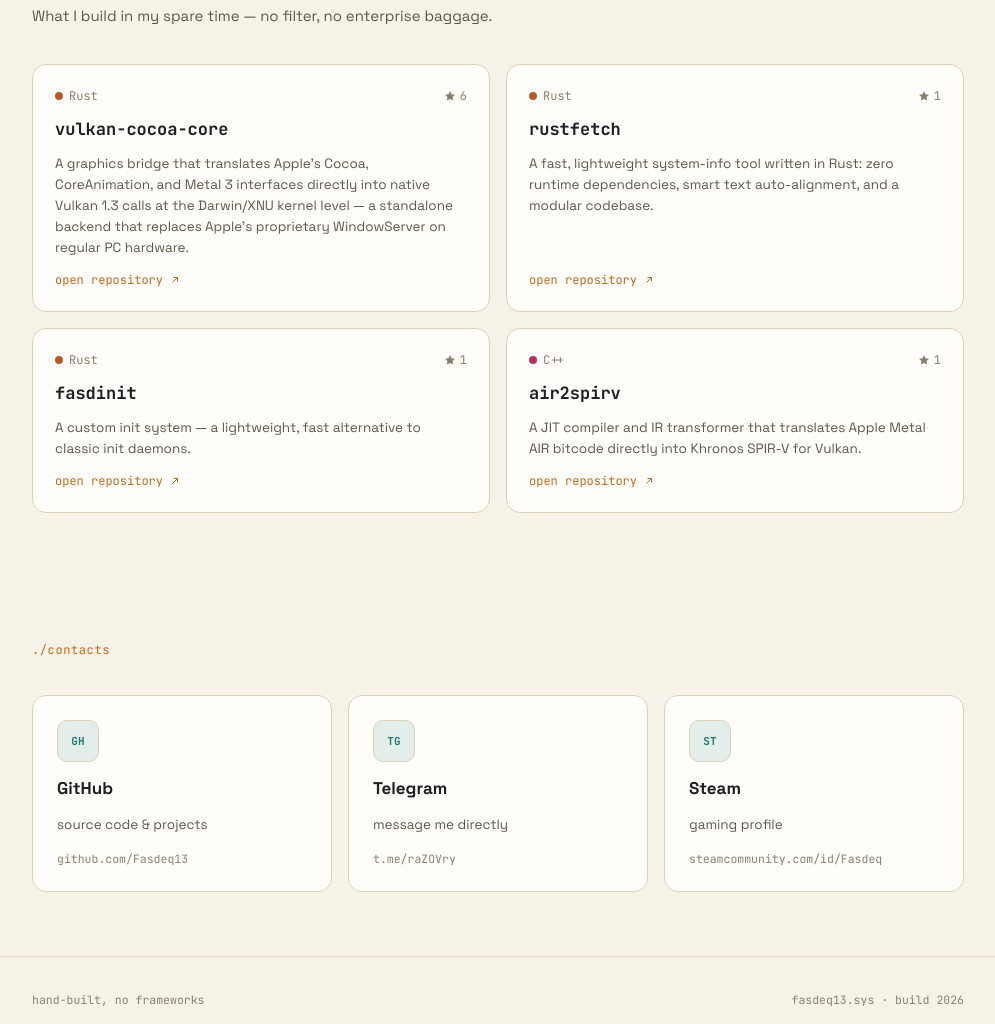
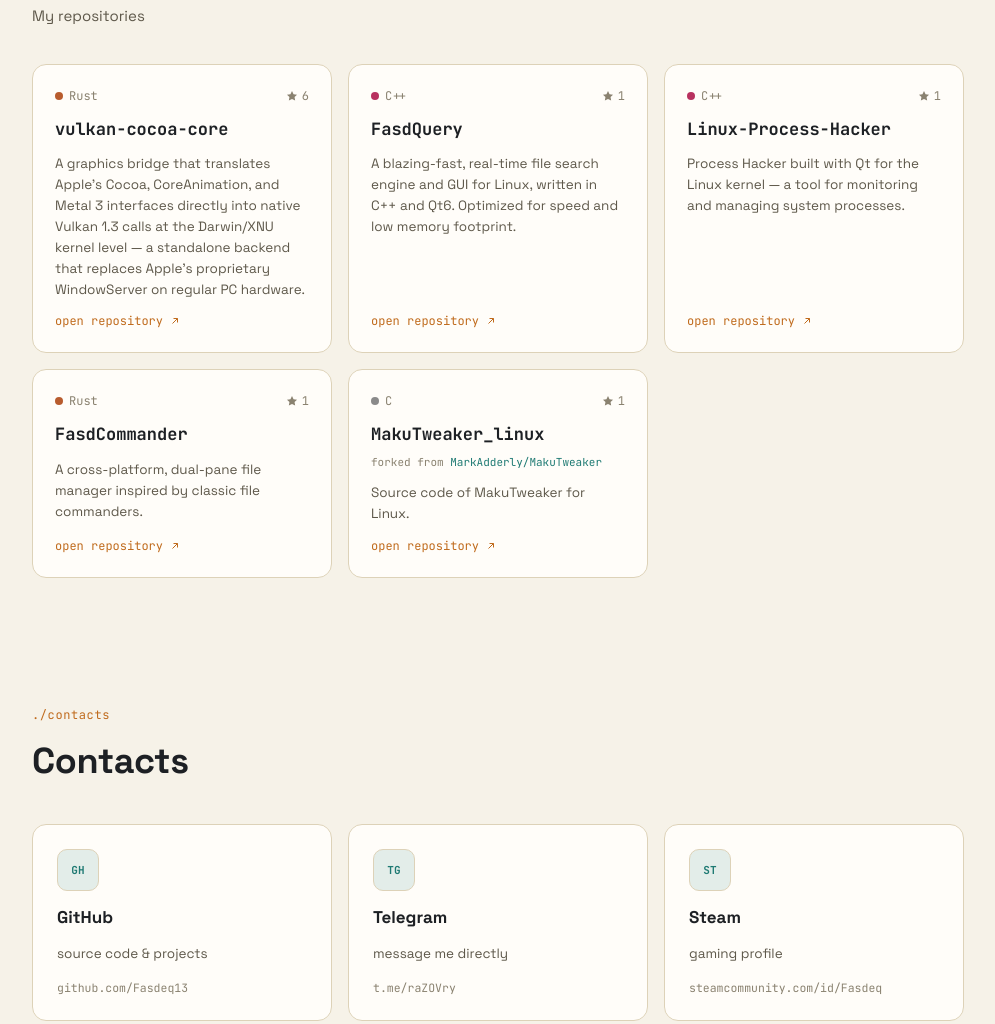
Before and after one commit to Fasdeq13/Fasdeq13.github.io, a plain HTML site: page index.html in a window 1280 px wide. Shown: the part 810-1834 px from the top of the page, without its empty margins (142-1137 px from the left). Drawn offline with Linux system fonts and the light colour scheme.

Commit message:
Revise project cards and add clickable functionality
Updated project cards to reflect new projects and languages, added clickable functionality to cards.

```diff
--- a/index.html
+++ b/index.html
@@ -152,19 +152,26 @@
   .sec-title{font-family:var(--font-disp); font-size:clamp(26px,4vw,36px); font-weight:700; margin:0 0 8px; letter-spacing:-.01em;}
   .sec-sub{color:var(--text-dim); margin:0 0 36px; max-width:560px; font-size:15px;}
 
-  .grid-proj{display:grid; grid-template-columns:1fr 1fr; gap:16px;}
+  .grid-proj{display:grid; grid-template-columns:repeat(3,1fr); gap:16px;}
+  @media (max-width:900px) and (min-width:761px){
+    .grid-proj{grid-template-columns:1fr 1fr;}
+  }
   .card{
     background:var(--panel); border:1px solid var(--border); border-radius:var(--r);
     padding:22px; display:flex; flex-direction:column; gap:12px;
     transition:transform .25s ease, border-color .25s ease, box-shadow .25s ease;
   }
   .card:hover{transform:translateY(-3px); border-color:var(--accent); box-shadow:var(--shadow);}
+  .card-clickable{cursor:pointer;}
   .card-top{display:flex; align-items:center; justify-content:space-between; font-family:var(--font-mono); font-size:12px; color:var(--text-faint);}
   .lang-tag{display:flex; align-items:center; gap:6px;}
   .lang-tag .ld{width:8px; height:8px; border-radius:50%;}
   .stars{display:flex; align-items:center; gap:4px;}
   .stars svg{width:12px; height:12px; fill:var(--text-faint);}
   .card h3{margin:0; font-family:var(--font-mono); font-size:17px; font-weight:700; color:var(--text);}
+  .card .fork-of{font-family:var(--font-mono); font-size:11px; color:var(--text-faint); margin:-6px 0 0;}
+  .card .fork-of a{color:var(--accent-2); text-decoration:underline; text-decoration-color:transparent; transition:text-decoration-color .2s ease;}
+  .card .fork-of a:hover{text-decoration-color:var(--accent-2);}
   .card p{margin:0; color:var(--text-dim); font-size:13.5px; line-height:1.55; flex-grow:1;}
   .card .go{font-family:var(--font-mono); font-size:12px; color:var(--accent); display:flex; align-items:center; gap:6px;}
   .card .go svg{width:12px; height:12px; transition:transform .2s ease;}
@@ -260,35 +267,46 @@
   <span class="go" data-i18n="cardLink"><svg viewBox="0 0 24 24" fill="none" stroke="currentColor" stroke-width="2"><path d="M7 17L17 7M9 7h8v8"/></svg></span>
 </a>
 
-<a class="card" href="https://github.com/Fasdeq13/rustfetch" target="_blank" rel="noopener">
+<a class="card" href="https://github.com/Fasdeq13/FasdQuery" target="_blank" rel="noopener">
+  <div class="card-top">
+    <span class="lang-tag"><span class="ld" style="background:var(--cpp)"></span>C++</span>
+    <span class="stars"><svg viewBox="0 0 24 24"><path d="M12 2l3.1 6.3 7 1-5 4.9 1.2 6.9-6.3-3.3-6.3 3.3 1.2-6.9-5-4.9 7-1z"/></svg> 1</span>
+  </div>
+  <h3>FasdQuery</h3>
+  <p data-i18n="proj2"></p>
+  <span class="go" data-i18n="cardLink"><svg viewBox="0 0 24 24" fill="none" stroke="currentColor" stroke-width="2"><path d="M7 17L17 7M9 7h8v8"/></svg></span>
+</a>
+
+<a class="card" href="https://github.com/Fasdeq13/Linux-Process-Hacker" target="_blank" rel="noopener">
+  <div class="card-top">
+    <span class="lang-tag"><span class="ld" style="background:var(--cpp)"></span>C++</span>
+    <span class="stars"><svg viewBox="0 0 24 24"><path d="M12 2l3.1 6.3 7 1-5 4.9 1.2 6.9-6.3-3.3-6.3 3.3 1.2-6.9-5-4.9 7-1z"/></svg> 1</span>
+  </div>
+  <h3>Linux-Process-Hacker</h3>
+  <p data-i18n="proj3"></p>
+  <span class="go" data-i18n="cardLink"><svg viewBox="0 0 24 24" fill="none" stroke="currentColor" stroke-width="2"><path d="M7 17L17 7M9 7h8v8"/></svg></span>
+</a>
+
+<a class="card" href="https://github.com/FasdCommander/FasdCommander" target="_blank" rel="noopener">
   <div class="card-top">
     <span class="lang-tag"><span class="ld" style="background:var(--rust)"></span>Rust</span>
     <span class="stars"><svg viewBox="0 0 24 24"><path d="M12 2l3.1 6.3 7 1-5 4.9 1.2 6.9-6.3-3.3-6.3 3.3 1.2-6.9-5-4.9 7-1z"/></svg> 1</span>
   </div>
-  <h3>rustfetch</h3>
-  <p data-i18n="proj2"></p>
+  <h3>FasdCommander</h3>
+  <p data-i18n="proj4"></p>
   <span class="go" data-i18n="cardLink"><svg viewBox="0 0 24 24" fill="none" stroke="currentColor" stroke-width="2"><path d="M7 17L17 7M9 7h8v8"/></svg></span>
 </a>
 
-<a class="card" href="https://github.com/Fasdeq13/fasdinit" target="_blank" rel="noopener">
+<div class="card card-clickable" data-href="https://github.com/Fasdeq13/MakuTweaker_linux" tabindex="0" role="link">
   <div class="card-top">
-    <span class="lang-tag"><span class="ld" style="background:var(--rust)"></span>Rust</span>
+    <span class="lang-tag"><span class="ld" style="background:#8a8a8a"></span>C</span>
     <span class="stars"><svg viewBox="0 0 24 24"><path d="M12 2l3.1 6.3 7 1-5 4.9 1.2 6.9-6.3-3.3-6.3 3.3 1.2-6.9-5-4.9 7-1z"/></svg> 1</span>
   </div>
-  <h3>fasdinit</h3>
-  <p data-i18n="proj3"></p>
+  <h3>MakuTweaker_linux</h3>
+  <p class="fork-of" id="forkPrefix"><a href="https://github.com/MarkAdderly/MakuTweaker" target="_blank" rel="noopener">MarkAdderly/MakuTweaker</a></p>
+  <p data-i18n="proj5"></p>
   <span class="go" data-i18n="cardLink"><svg viewBox="0 0 24 24" fill="none" stroke="currentColor" stroke-width="2"><path d="M7 17L17 7M9 7h8v8"/></svg></span>
-</a>
-
-<a class="card" href="https://github.com/Fasdeq13/air2spirv" target="_blank" rel="noopener">
-  <div class="card-top">
-    <span class="lang-tag"><span class="ld" style="background:var(--cpp)"></span>C++</span>
-    <span class="stars"><svg viewBox="0 0 24 24"><path d="M12 2l3.1 6.3 7 1-5 4.9 1.2 6.9-6.3-3.3-6.3 3.3 1.2-6.9-5-4.9 7-1z"/></svg> 1</span>
-  </div>
-  <h3>air2spirv</h3>
-  <p data-i18n="proj4"></p>
-  <span class="go" data-i18n="cardLink"><svg viewBox="0 0 24 24" fill="none" stroke="currentColor" stroke-width="2"><path d="M7 17L17 7M9 7h8v8"/></svg></span>
-</a>
+</div>
       </div>
     </div>
   </section>
@@ -342,53 +360,64 @@
       tagline:"Пишу на C++ и Rust то, что обычно живёт глубоко внутри системы.",
       chipAge:"возраст", chipRole:"systems / low-level dev", chipStatus:"online",
       projTitle:"Репозитории", projSub:"Мои репозитории",
+      connTitle:"Контакты", connSub:"",
       proj1:"Графический мост, который переводит интерфейсы Apple Cocoa, CoreAnimation и Metal 3 напрямую в нативные вызовы Vulkan 1.3 на уровне ядра Darwin/XNU — самостоятельный бэкенд, заменяющий проприетарный Apple WindowServer на обычном ПК.",
-      proj2:"Быстрая и лёгкая утилита для вывода информации о системе на Rust: без рантайм-зависимостей, с авто-выравниванием текста и модульной архитектурой.",
-      proj3:"Собственная init-система — лёгкая и быстрая альтернатива классическим init-демонам.",
-      proj4:"JIT-компилятор и транслятор IR, переводящий байткод Apple Metal AIR напрямую в формат Khronos SPIR-V для Vulkan.",
+      proj2:"Молниеносный движок для поиска файлов в реальном времени с графическим интерфейсом для Linux. Написан на C++ и Qt6, оптимизирован под скорость и минимальный расход памяти.",
+      proj3:"Process Hacker, собранный на Qt для ядра Linux — инструмент для мониторинга и управления процессами системы.",
+      proj4:"Кроссплатформенный файловый менеджер в двух панелях, вдохновлённый классическими коммандерами.",
+      proj5:"Исходный код MakuTweaker для Linux.",
+      forkedFrom:"форк от",
       cardLink:"открыть репозиторий",
       ghCap:"исходный код и проекты", tgCap:"написать мне напрямую", stCap:"игровой профиль",
-      footer:"собрано вручную, без фреймворков",
+      footer:"",
       boot:["> boot fasdeq13.sys","[ ok ] загрузка модулей ядра","[ ok ] монтирование /home/projects","[ ok ] инициализация profile.json","> whoami","Fasdeq13 — systems / low-level developer","статус: online"]
     },
     ua:{
       tagline:"Пишу на C++ і Rust те, що зазвичай живе глибоко всередині системи.",
       chipAge:"вік", chipRole:"systems / low-level dev", chipStatus:"online",
-      projTitle:"Репозиторії", projSub:"Те, що я пишу у вільний час — без купюр і без багажу ентерпрайзу.",
+      projTitle:"Репозиторії", projSub:"Мої репозиторії",
       proj1:"Графічний міст, який перетворює інтерфейси Apple Cocoa, CoreAnimation і Metal 3 безпосередньо у нативні виклики Vulkan 1.3 на рівні ядра Darwin/XNU — самостійний бекенд, що замінює пропрієтарний Apple WindowServer на звичайному ПК.",
-      proj2:"Швидка й легка утиліта для виводу інформації про систему на Rust: без рантайм-залежностей, з авто-вирівнюванням тексту та модульною архітектурою.",
-      proj3:"Власна init-система — легка і швидка альтернатива класичним init-демонам.",
-      proj4:"JIT-компілятор і транслятор IR, що перетворює байткод Apple Metal AIR безпосередньо у формат Khronos SPIR-V для Vulkan.",
+      proj2:"Блискавичний рушій для пошуку файлів у реальному часі з графічним інтерфейсом для Linux. Написаний на C++ і Qt6, оптимізований під швидкість і мінімальні витрати пам'яті.",
+      proj3:"Process Hacker, зібраний на Qt для ядра Linux — інструмент для моніторингу та керування процесами системи.",
+      proj4:"Кросплатформний файловий менеджер у двох панелях, натхненний класичними коммандерами.",
+      proj5:"Вихідний код MakuTweaker для Linux.",
+      forkedFrom:"форк від",
       cardLink:"відкрити репозиторій",
-      connTitle:"На зв'язку", connSub:"Якщо хочеш обговорити проєкт, пограти або просто написати — обирай канал.",
+      connTitle:"Контакти", connSub:"",
       ghCap:"вихідний код і проєкти", tgCap:"написати мені напряму", stCap:"ігровий профіль",
-      footer:"зібрано вручну, без фреймворків",
+      footer:"",
       boot:["> boot fasdeq13.sys","[ ok ] завантаження модулів ядра","[ ok ] монтування /home/projects","[ ok ] ініціалізація profile.json","> whoami","Fasdeq13 — systems / low-level developer","статус: online"]
     },
     by:{
       tagline:"Пішу на C++ і Rust тое, што звычайна жыве глыбока ўнутры сістэмы.",
       chipAge:"узрост", chipRole:"systems / low-level dev", chipStatus:"online",
-      projTitle:"Рэпазіторыі", projSub:"Тое, што я пішу ў вольны час — без купюр і без багажу энтэрпрайзу.",
+      projTitle:"Рэпазіторыі", projSub:"Мае рэпазіторыі",
+      connTitle:"Кантакты", connSub:"",
       proj1:"Графічны мост, які пераўтварае інтэрфейсы Apple Cocoa, CoreAnimation і Metal 3 непасрэдна ў натыўныя выклікі Vulkan 1.3 на ўзроўні ядра Darwin/XNU — самастойны бэкенд, які замяняе прапрыетарны Apple WindowServer на звычайным ПК.",
-      proj2:"Хуткая і лёгкая ўтыліта для вываду інфармацыі пра сістэму на Rust: без рантайм-залежнасцяў, з аўта-выраўноўваннем тэксту і модульнай архітэктурай.",
-      proj3:"Уласная init-сістэма — лёгкая і хуткая альтэрнатыва класічным init-дэманам.",
-      proj4:"JIT-кампілятар і транслятар IR, які пераўтварае байт-код Apple Metal AIR непасрэдна ў фармат Khronos SPIR-V для Vulkan.",
+      proj2:"Маланкава хуткі рухавік для пошуку файлаў у рэальным часе з графічным інтэрфейсам для Linux. Напісаны на C++ і Qt6, аптымізаваны пад хуткасць і мінімальнае спажыванне памяці.",
+      proj3:"Process Hacker, сабраны на Qt для ядра Linux — інструмент для маніторынгу і кіравання працэсамі сістэмы.",
+      proj4:"Крос-платформавы файлавы менеджар у дзвюх панэлях, натхнёны класічнымі коммандерамі.",
+      proj5:"Зыходны код MakuTweaker для Linux.",
+      forkedFrom:"форк ад",
       cardLink:"адкрыць рэпазіторый",
       ghCap:"зыходны код і праекты", tgCap:"напісаць мне напрамую", stCap:"гульнявы профіль",
-      footer:"сабрана ўручную, без фрэймворкаў",
+      footer:"",
       boot:["> boot fasdeq13.sys","[ ok ] загрузка модуляў ядра","[ ok ] мантаванне /home/projects","[ ok ] ініцыялізацыя profile.json","> whoami","Fasdeq13 — systems / low-level developer","статус: online"]
     },
     en:{
       tagline:"I write the C++ and Rust that usually lives deep inside the system.",
       chipAge:"age", chipRole:"systems / low-level dev", chipStatus:"online",
-      projTitle:"Repositories", projSub:"What I build in my spare time — no filter, no enterprise baggage.",
+      projTitle:"Repositories", projSub:"My repositories",
+      connTitle:"Contacts", connSub:"",
       proj1:"A graphics bridge that translates Apple's Cocoa, CoreAnimation, and Metal 3 interfaces directly into native Vulkan 1.3 calls at the Darwin/XNU kernel level — a standalone backend that replaces Apple's proprietary WindowServer on regular PC hardware.",
-      proj2:"A fast, lightweight system-info tool written in Rust: zero runtime dependencies, smart text auto-alignment, and a modular codebase.",
-      proj3:"A custom init system — a lightweight, fast alternative to classic init daemons.",
-      proj4:"A JIT compiler and IR transformer that translates Apple Metal AIR bitcode directly into Khronos SPIR-V for Vulkan.",
+      proj2:"A blazing-fast, real-time file search engine and GUI for Linux, written in C++ and Qt6. Optimized for speed and low memory footprint.",
+      proj3:"Process Hacker built with Qt for the Linux kernel — a tool for monitoring and managing system processes.",
+      proj4:"A cross-platform, dual-pane file manager inspired by classic file commanders.",
+      proj5:"Source code of MakuTweaker for Linux.",
+      forkedFrom:"forked from",
       cardLink:"open repository",
       ghCap:"source code & projects", tgCap:"message me directly", stCap:"gaming profile",
-      footer:"hand-built, no frameworks",
+      footer:"",
       boot:["> boot fasdeq13.sys","[ ok ] loading kernel modules","[ ok ] mounting /home/projects","[ ok ] initializing profile.json","> whoami","Fasdeq13 — systems / low-level developer","status: online"]
     }
   };
@@ -420,6 +449,11 @@
       if (el.firstChild && el.firstChild.nodeType === 3) el.firstChild.remove();
       el.insertBefore(document.createTextNode(d.cardLink + ' '), el.firstChild);
     });
+    var forkEl = document.getElementById('forkPrefix');
+    if (forkEl && d.forkedFrom !== undefined){
+      if (forkEl.firstChild && forkEl.firstChild.nodeType === 3) forkEl.firstChild.remove();
+      forkEl.insertBefore(document.createTextNode(d.forkedFrom + ' '), forkEl.firstChild);
+    }
   }
 
   function setLang(lang){
@@ -520,6 +554,21 @@
     b.addEventListener('click', function(){ setLang(b.getAttribute('data-lang')); });
   });
 
+  document.querySelectorAll('.card-clickable').forEach(function(card){
+    var href = card.getAttribute('data-href');
+    function go(e){
+      if (e.target.closest('a')) return;
+      window.open(href, '_blank', 'noopener');
+    }
+    card.addEventListener('click', go);
+    card.addEventListener('keydown', function(e){
+      if ((e.key === 'Enter' || e.key === ' ') && !e.target.closest('a')){
+        e.preventDefault();
+        window.open(href, '_blank', 'noopener');
+      }
+    });
+  });
+
   setTheme(localStorage.getItem(THEME_KEY) || 'auto');
   var lang = detectLang();
   setLang(lang);
```
